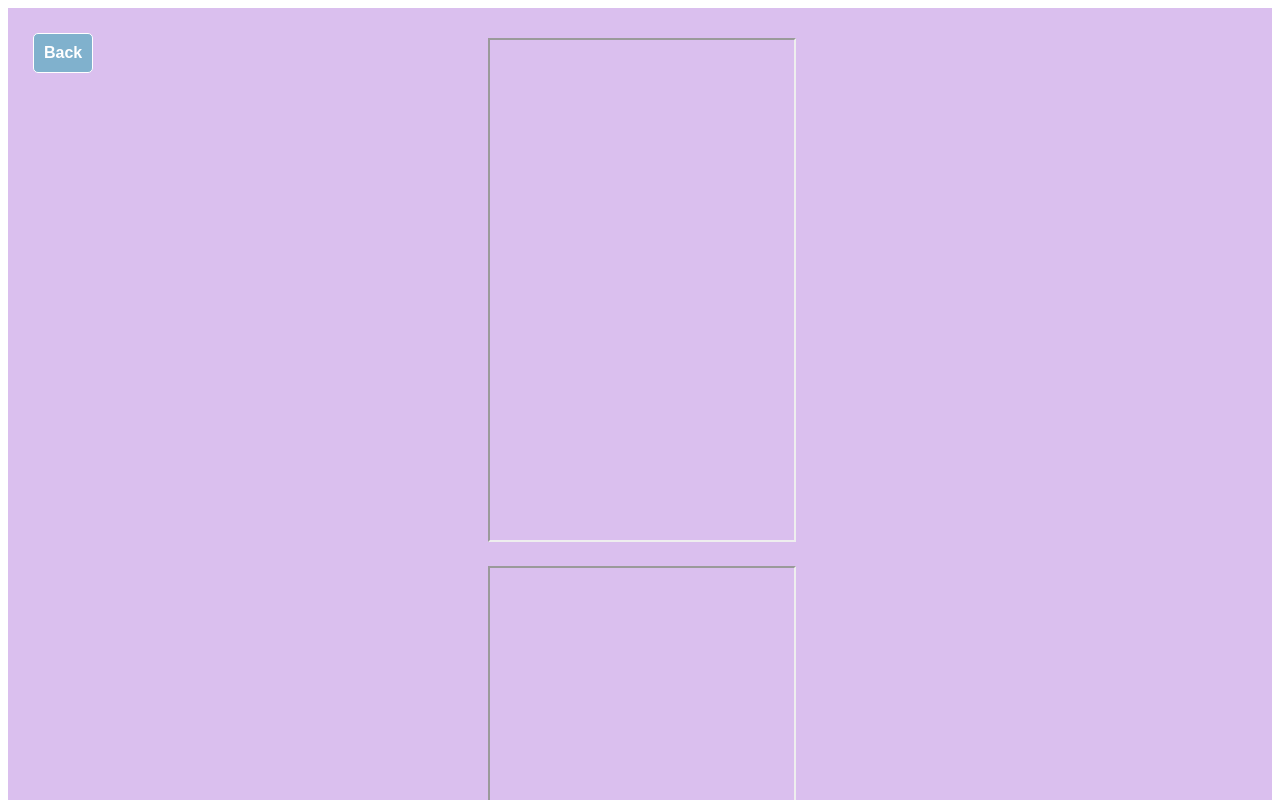
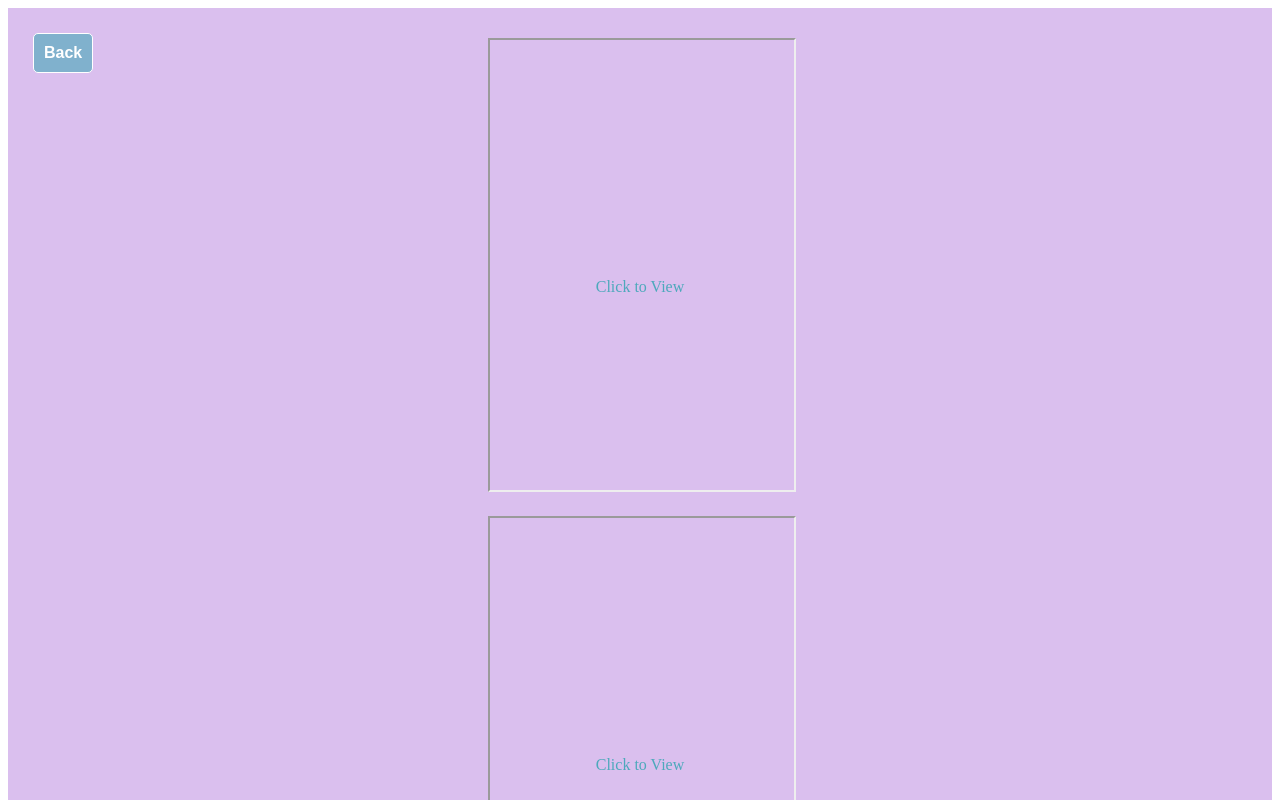
Before and after one commit to kaede4318/TuneTrack, a Next.js app: page /Gallery in a window 1280 px wide. Shown: the top 800 px of the page. Built offline with nearby package versions, Linux system fonts and the light colour scheme.

Commit message:
changed canvas

```diff
--- a/pages/Gallery.js
+++ b/pages/Gallery.js
@@ -19,10 +19,10 @@ const Gallery = () => {
             <a className="iframe-wrapper">
               <iframe
                 src={src}
-                style={{ width: '100%', height: '500px' }}
+                style={{ width: '100%', height: '450px' }}
                 title={`Gallery ${index}`}
               />
-              <div className="overlay">Click to View</div>
+              <div className="overlay gallery">Click to View</div>
             </a>
           </Link>
         </div>
--- a/src/app/App.css
+++ b/src/app/App.css
@@ -62,7 +62,6 @@ button:hover {
   display: flex;
   align-items: center;
   justify-content: center;
-
 }
 
 .overlay.left {
@@ -237,10 +236,10 @@ input[type="file"] {
   position: absolute;
   top: 0;
   left: 0;
-  width: 100%;
+  right: 0;
   height: 100%;
   background: rgba(255, 255, 255, 0);
-  color: rgb(160, 106, 177);
+  color: rgba(41, 163, 174, 0.792);
   display: flex;
   align-items: center;
   justify-content: center;
```
Also changed, not shown: src/app/canvas.js (+4 -4 lines).
